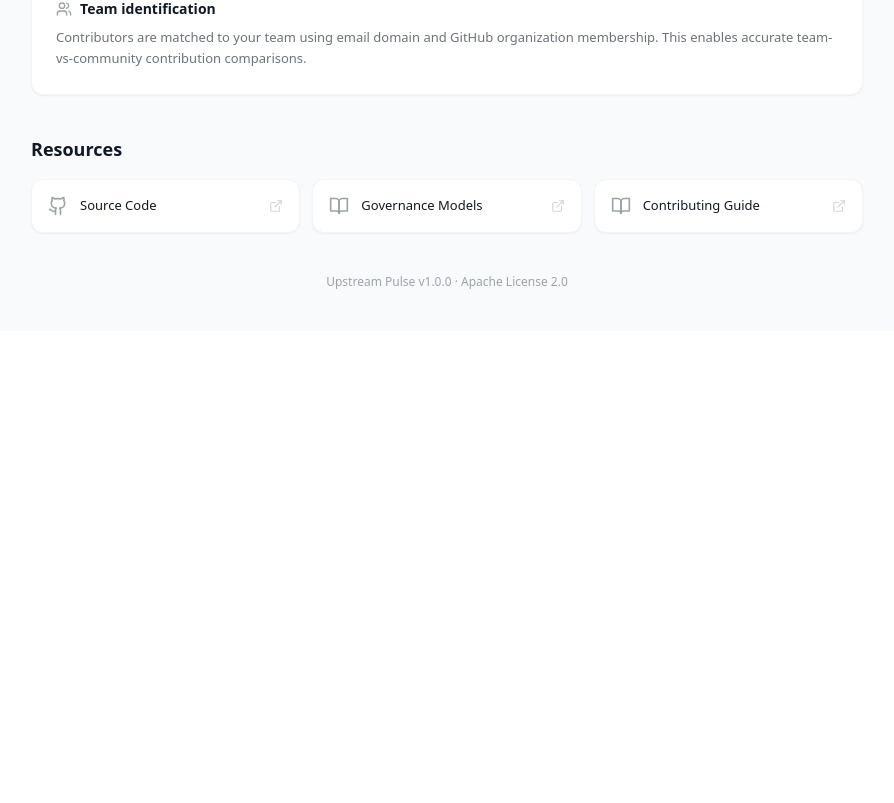
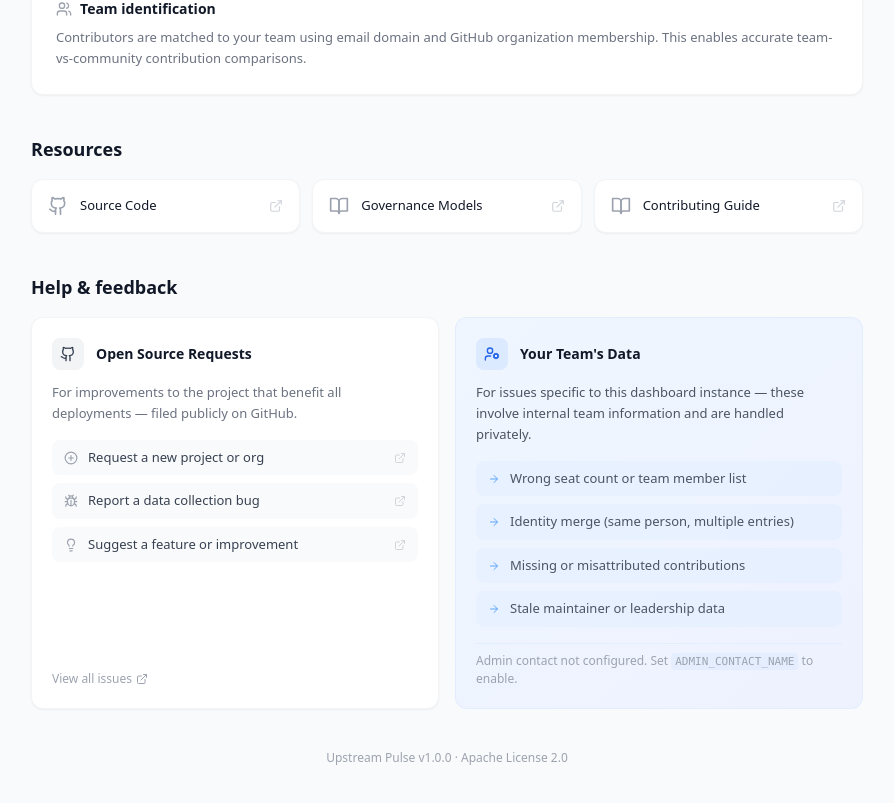
Before and after one commit to dpanshug/upstream-pulse, a React (Vite) app in the folder frontend/: page /about in a window 1280 px wide. Shown: the part 1117-1920 px from the top of the page, without its empty margins (323-1217 px from the left). Before the commit the page ends 1448 px from the top, so only its background shows below. Built offline with nearby package versions, Linux system fonts and the light colour scheme; no server answers.

Commit message:
feat: add GitHub Issue templates and Help & Feedback section on About page

```diff
--- a/frontend/src/pages/About.tsx
+++ b/frontend/src/pages/About.tsx
@@ -15,6 +15,10 @@ import {
   BookOpen,
   Github,
   Mail,
+  Bug,
+  Lightbulb,
+  PlusCircle,
+  UserCog,
 } from 'lucide-react';
 import { PageLoading } from '../components/common/PageLoading';
 
@@ -261,17 +265,83 @@ export default function About() {
           </div>
         </section>
 
-        {/* Admin contact — only shown when configured */}
-        {config?.adminContactName && (
-          <section className="mb-10">
-            <div className="bg-gradient-to-br from-blue-50 to-indigo-50 rounded-xl border border-blue-100/60 p-5">
-              <div className="flex items-start gap-4">
-                <div className="w-9 h-9 rounded-lg bg-blue-100 flex items-center justify-center flex-shrink-0 mt-0.5">
-                  <Mail className="w-[18px] h-[18px] text-blue-600" />
+        {/* Help & Feedback */}
+        <section className="mb-10">
+          <h2 className="text-lg font-semibold text-gray-900 mb-4">Help & feedback</h2>
+
+          <div className="grid sm:grid-cols-2 gap-4">
+            {/* Public — GitHub Issues */}
+            <div className="bg-white rounded-xl shadow-sm border border-gray-100 p-5 flex flex-col">
+              <div className="flex items-center gap-3 mb-3">
+                <div className="w-8 h-8 rounded-lg bg-gray-100 flex items-center justify-center">
+                  <Github className="w-4 h-4 text-gray-700" />
                 </div>
-                <div className="flex-1 min-w-0">
-                  <p className="text-[14px] text-gray-700 leading-relaxed">
-                    Need an upstream project onboarded to the tracking pipeline, or want to adjust contribution metrics and coverage?{' '}
+                <h3 className="text-[14px] font-semibold text-gray-900">Open Source Requests</h3>
+              </div>
+              <p className="text-[13px] text-gray-500 leading-relaxed mb-4">
+                For improvements to the project that benefit all deployments — filed publicly on GitHub.
+              </p>
+              <div className="space-y-2 mb-4 flex-1">
+                {[
+                  { icon: PlusCircle, label: 'Request a new project or org', template: 'add-project.yml' },
+                  { icon: Bug, label: 'Report a data collection bug', template: 'data-correction.yml' },
+                  { icon: Lightbulb, label: 'Suggest a feature or improvement', template: 'general-feedback.yml' },
+                ].map((item) => (
+                  <a
+                    key={item.template}
+                    href={`https://github.com/dpanshug/upstream-pulse/issues/new?template=${item.template}`}
+                    target="_blank"
+                    rel="noopener noreferrer"
+                    className="flex items-center gap-2.5 text-[13px] text-gray-700 hover:text-blue-600 bg-gray-50 hover:bg-blue-50 rounded-lg px-3 py-2 transition-colors group"
+                  >
+                    <item.icon className="w-3.5 h-3.5 text-gray-400 group-hover:text-blue-500 flex-shrink-0 transition-colors" />
+                    <span className="flex-1">{item.label}</span>
+                    <ExternalLink className="w-3 h-3 text-gray-300 group-hover:text-blue-400 transition-colors" />
+                  </a>
+                ))}
+              </div>
+              <a
+                href="https://github.com/dpanshug/upstream-pulse/issues"
+                target="_blank"
+                rel="noopener noreferrer"
+                className="text-[12px] text-gray-400 hover:text-blue-500 transition-colors flex items-center gap-1"
+              >
+                View all issues <ExternalLink className="w-3 h-3" />
+              </a>
+            </div>
+
+            {/* Private — Admin Contact */}
+            <div className="bg-gradient-to-br from-blue-50 to-indigo-50 rounded-xl border border-blue-100/60 p-5 flex flex-col">
+              <div className="flex items-center gap-3 mb-3">
+                <div className="w-8 h-8 rounded-lg bg-blue-100 flex items-center justify-center">
+                  <UserCog className="w-4 h-4 text-blue-600" />
+                </div>
+                <h3 className="text-[14px] font-semibold text-gray-900">Your Team's Data</h3>
+              </div>
+              <p className="text-[13px] text-gray-600 leading-relaxed mb-4">
+                For issues specific to this dashboard instance — these involve internal team information and are handled privately.
+              </p>
+              <div className="space-y-2 mb-4 flex-1">
+                {[
+                  'Wrong seat count or team member list',
+                  'Identity merge (same person, multiple entries)',
+                  'Missing or misattributed contributions',
+                  'Stale maintainer or leadership data',
+                ].map((item) => (
+                  <div
+                    key={item}
+                    className="flex items-center gap-2.5 text-[13px] text-gray-600 bg-blue-100/40 rounded-lg px-3 py-2"
+                  >
+                    <ArrowRight className="w-3 h-3 text-blue-400 flex-shrink-0" />
+                    <span>{item}</span>
+                  </div>
+                ))}
+              </div>
+              {config?.adminContactName ? (
+                <div className="flex items-center gap-2.5 pt-2 border-t border-blue-100/60">
+                  <Mail className="w-4 h-4 text-blue-500 flex-shrink-0" />
+                  <p className="text-[13px] text-gray-700">
+                    Contact{' '}
                     {config.adminContactUrl ? (
                       <a
                         href={config.adminContactUrl}
@@ -279,20 +349,21 @@ export default function About() {
                         rel="noopener noreferrer"
                         className="font-semibold text-blue-600 hover:text-blue-700 underline underline-offset-2 decoration-blue-300 hover:decoration-blue-500 transition-colors"
                       >
-                        Reach out to {config.adminContactName}
+                        {config.adminContactName}
                       </a>
                     ) : (
-                      <span className="font-semibold text-gray-900">
-                        Reach out to {config.adminContactName}
-                      </span>
+                      <span className="font-semibold text-gray-900">{config.adminContactName}</span>
                     )}
-                    {' '}to get it configured.
                   </p>
                 </div>
-              </div>
+              ) : (
+                <p className="text-[12px] text-gray-400 pt-2 border-t border-blue-100/60">
+                  Admin contact not configured. Set <code className="text-[11px] bg-blue-100/50 px-1 py-0.5 rounded">ADMIN_CONTACT_NAME</code> to enable.
+                </p>
+              )}
             </div>
-          </section>
-        )}
+          </div>
+        </section>
 
         {/* Footer meta */}
         <div className="text-center pb-4">
```
Also changed, not shown: 1 other file (tests, documents, lock files or other folders).
